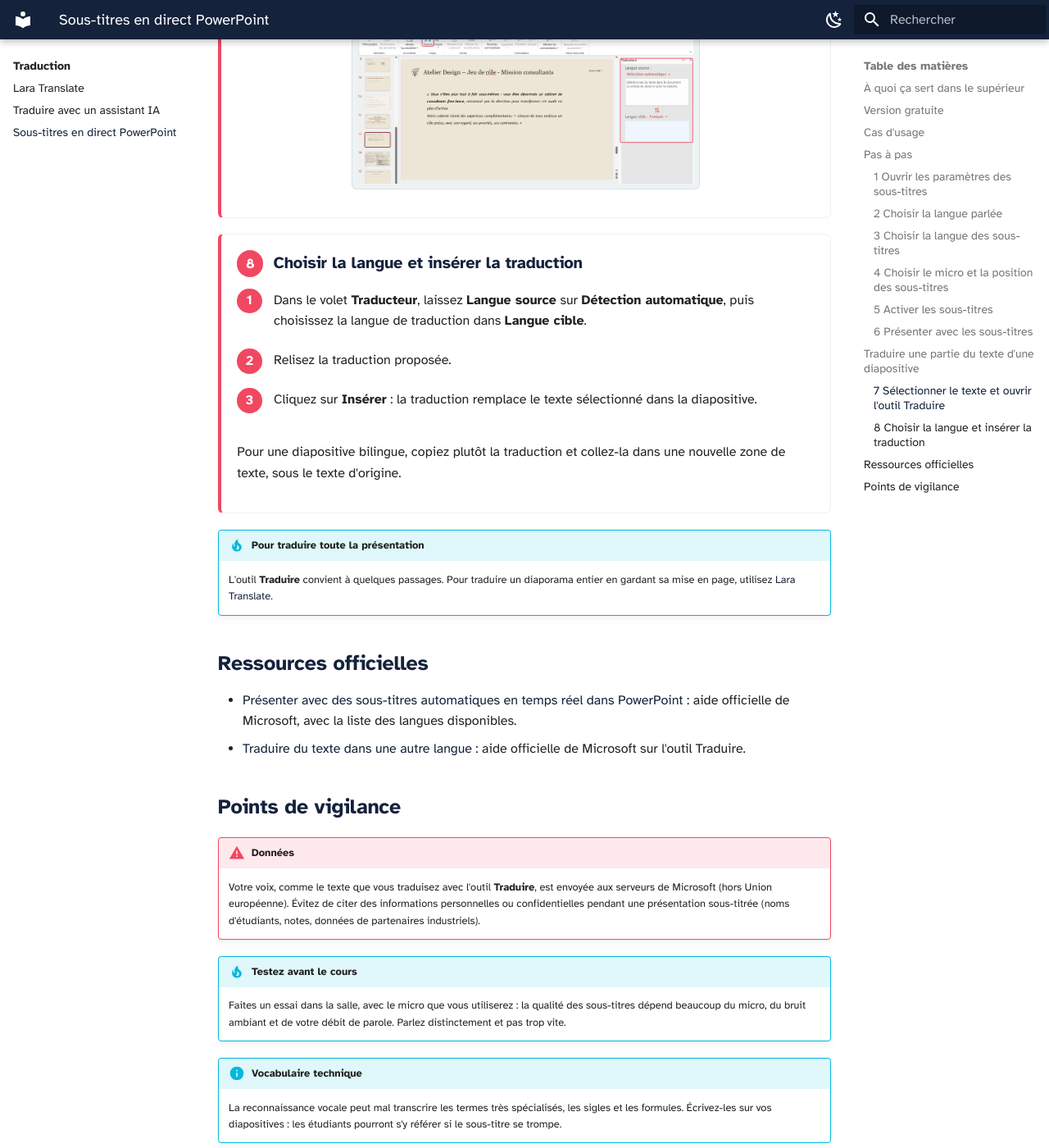
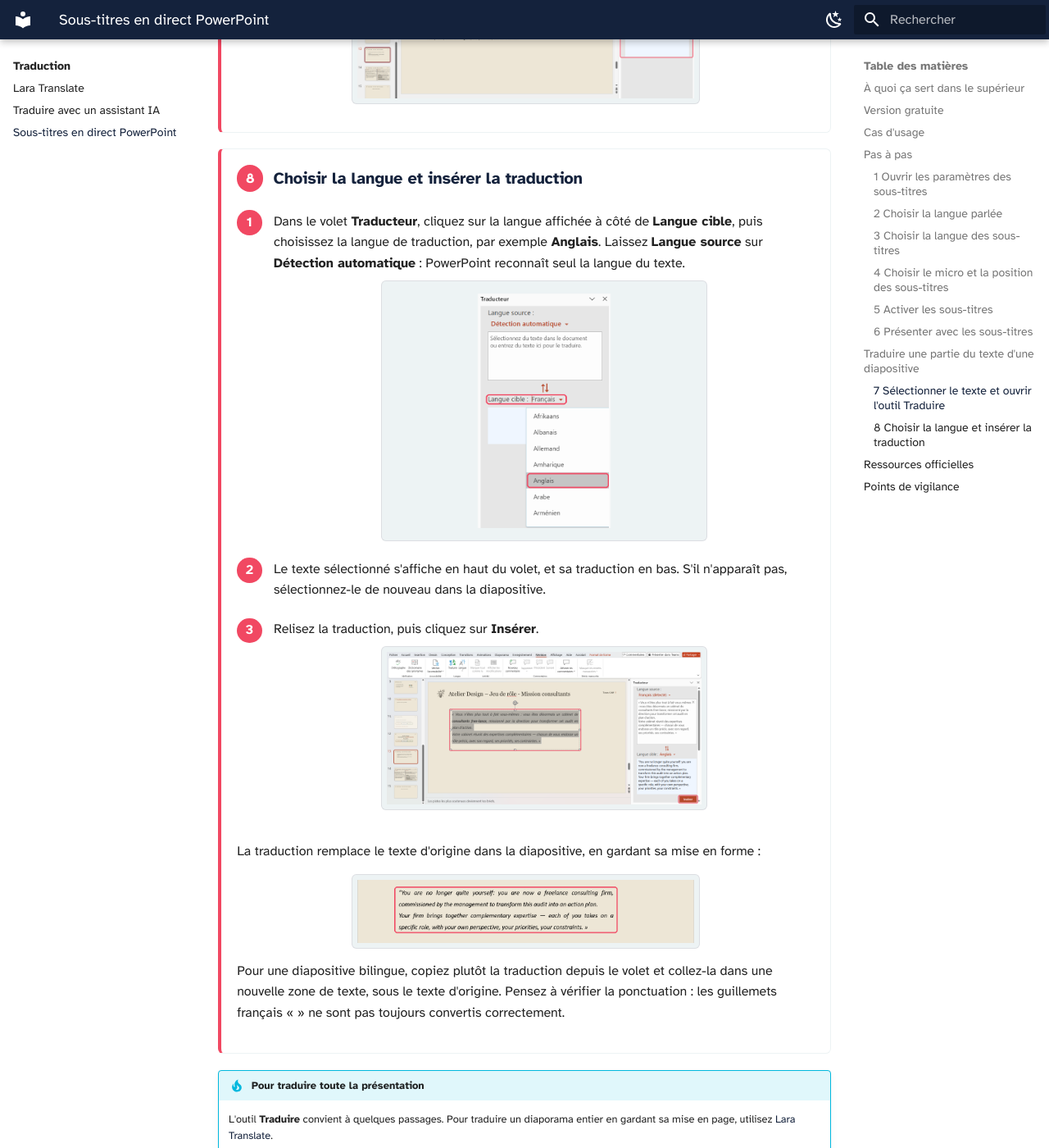
Before and after one commit to Celine-ferrier/Boite-outils-IA, an MkDocs documentation site: the page built from docs/traduction/sous-titres-powerpoint.md, in a window 1280 px wide and 1400 px high, scrolled down 5137 px. Shown: the whole window at 82% size. Built offline with MkDocs 1.6.1 and Material for MkDocs 9.7.7, drawn with Linux system fonts in a browser that asks for light colours; some of the changed text lies outside the part shown.

Commit message:
Sous-titres PowerPoint : étape 8 avec captures (Langue cible, Insérer, résultat), fiche finalisée
Co-Authored-By: Claude Opus 5.5 <noreply@anthropic.com>
Claude-Session: https://claude.ai/code/session_01ADR9hzhyEw6Dc3N18BUyt5

```diff
--- a/docs/traduction/sous-titres-powerpoint.md
+++ b/docs/traduction/sous-titres-powerpoint.md
@@ -2,12 +2,9 @@
 
 <span class="badge badge-hors-ue">Hors UE</span> <span class="badge badge-gratuit">Inclus avec le compte école</span>
 
-<p class="maj">Dernière vérification : à compléter</p>
+<p class="maj">Dernière vérification : octobre 2026</p>
 
 **PowerPoint** peut afficher des **sous-titres en direct** pendant que vous présentez : il écoute votre voix avec le micro de l'ordinateur et affiche, sous vos diapositives, le texte de ce que vous dites. Il peut aussi le **traduire en temps réel** dans une autre langue, par exemple en anglais pour des étudiants internationaux. PowerPoint sait aussi **traduire une partie du texte** d'une diapositive (un titre, une légende, une consigne) grâce à l'outil **Traduire**. Ces deux fonctions sont incluses dans PowerPoint (Microsoft 365), avec votre compte de l'école : rien à installer.
-
-!!! info "Fiche en cours de rédaction"
-    Les captures d'écran du tutoriel seront bientôt ajoutées.
 
 ## À quoi ça sert dans le supérieur
 
@@ -151,13 +148,20 @@ En dehors du diaporama, l'outil **Traduire** de PowerPoint traduit le texte que
 
 ### <span class="etape-num">8</span> Choisir la langue et insérer la traduction
 
-1. Dans le volet **Traducteur**, laissez **Langue source** sur **Détection automatique**, puis choisissez la langue de traduction dans **Langue cible**.
-2. Relisez la traduction proposée.
-3. Cliquez sur **Insérer** : la traduction remplace le texte sélectionné dans la diapositive.
+1. Dans le volet **Traducteur**, cliquez sur la langue affichée à côté de **Langue cible**, puis choisissez la langue de traduction, par exemple **Anglais**. Laissez **Langue source** sur **Détection automatique** : PowerPoint reconnaît seul la langue du texte.
 
-Pour une diapositive bilingue, copiez plutôt la traduction et collez-la dans une nouvelle zone de texte, sous le texte d'origine.
+    ![Volet Traducteur : liste des langues ouverte à côté de Langue cible, Anglais sélectionné](sous-titres-08-langue-cible.png)
 
-<!-- capture : sous-titres-08-inserer.png -->
+2. Le texte sélectionné s'affiche en haut du volet, et sa traduction en bas. S'il n'apparaît pas, sélectionnez-le de nouveau dans la diapositive.
+3. Relisez la traduction, puis cliquez sur **Insérer**.
+
+    ![Texte sélectionné dans la diapositive, traduction en anglais dans le volet et bouton Insérer](sous-titres-08-inserer.png)
+
+La traduction remplace le texte d'origine dans la diapositive, en gardant sa mise en forme :
+
+![Texte de la diapositive remplacé par sa traduction en anglais](sous-titres-08-resultat.png)
+
+Pour une diapositive bilingue, copiez plutôt la traduction depuis le volet et collez-la dans une nouvelle zone de texte, sous le texte d'origine. Pensez à vérifier la ponctuation : les guillemets français « » ne sont pas toujours convertis correctement.
 
 </div>
 
```
Also changed, not shown: docs/traduction/sous-titres-08-inserer.png (added), docs/traduction/sous-titres-08-langue-cible.png (added), docs/traduction/sous-titres-08-resultat.png (added).
